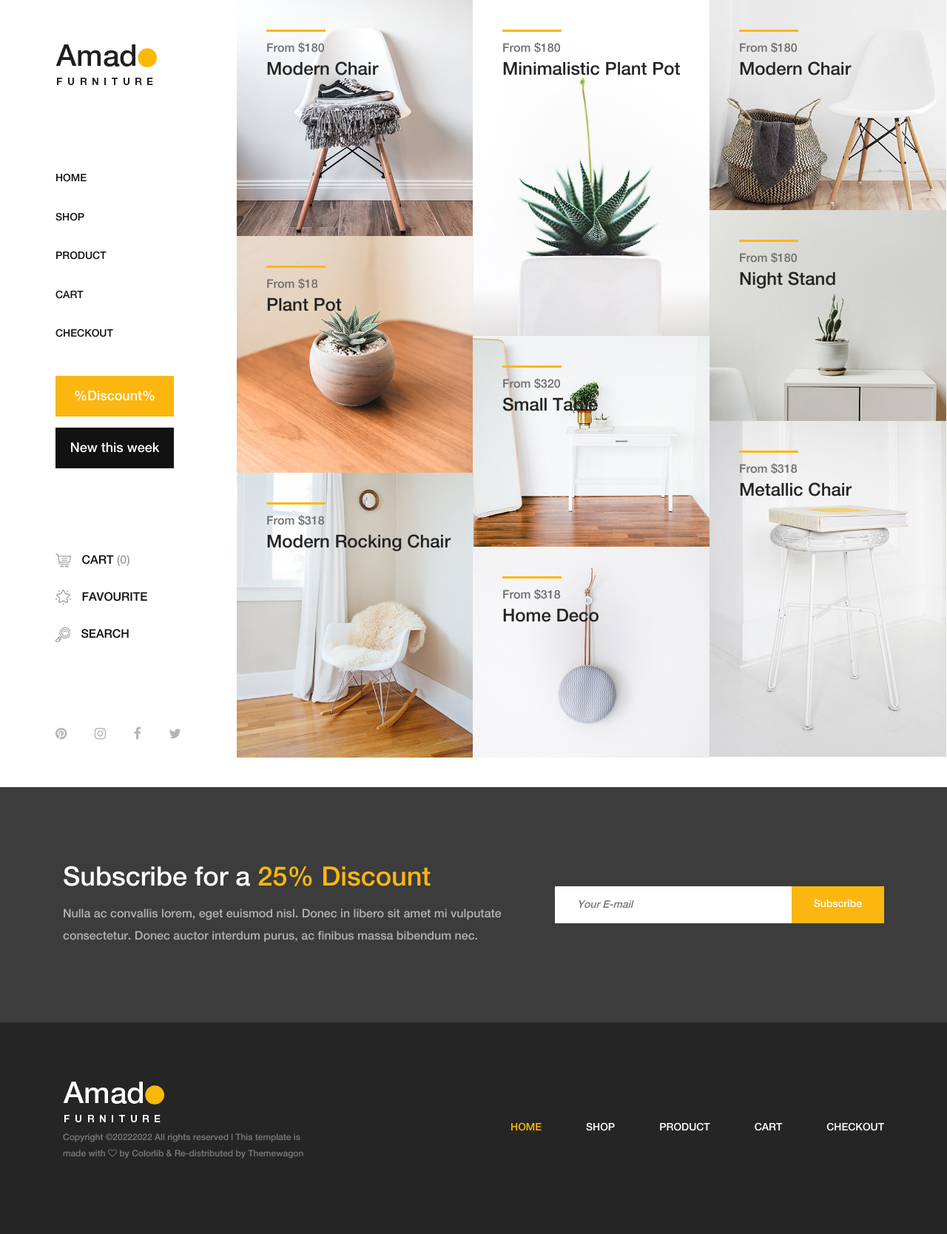
After one commit to zhinkina-katerina/online_shop, a Django app: template templates/index.html in a window 1280 px wide. The commit adds this page. Shown: the whole page at 74% size. Run offline with Django 3.2, Linux system fonts and the light colour scheme; the template is opened without the code that fills it, so the values that code supplies are empty; style sheets or scripts are compiled from the project's sources; some libraries are stand-ins or nearby versions.

Commit message:
feat(template): add index template (example) - add index.html (example) - add view with future categories - edit sidebar   - add "active" for index href in list hrefs

```diff
--- a/templates/base/sidebar.html
+++ b/templates/base/sidebar.html
@@ -1,4 +1,5 @@
 {% url 'products:product_list' as  product_list_url%}
+{% url 'index' as  index_url%}
 
 
 {% load static %}
@@ -30,7 +31,7 @@
             <!-- Amado Nav -->
             <nav class="amado-nav">
                 <ul>
-                    <li><a href="index.html">Home</a></li>
+                    <li {% if request.path == index_url %}class="active"{% endif %}><a href={{ index_url }}>Home</a></li>
                     <li {% if request.path == product_list_url %}class="active"{% endif %}><a href={{ product_list_url }}>Shop</a></li>
                     <li><a href="product-details.html">Product</a></li>
                     <li><a href="cart.html">Cart</a></li>
--- /dev/null
+++ b/templates/index.html
@@ -0,0 +1,126 @@
+{% extends 'base.html' %}
+{% load static %}
+
+{%  block content %}
+<div class="products-catagories-area clearfix">
+            <div class="amado-pro-catagory clearfix" style="position: relative; height: 1689.87px;">
+
+                <!-- Single Catagory -->
+                <div class="single-products-catagory clearfix" style="position: absolute; left: 0%; top: 0px;">
+                    <a href="shop.html">
+                        <img src="{%  static 'img/bg-img/1.jpg' %}" alt="">
+                        <!-- Hover Content -->
+                        <div class="hover-content">
+                            <div class="line"></div>
+                            <p>From $180</p>
+                            <h4>Modern Chair</h4>
+                        </div>
+                    </a>
+                </div>
+
+                <!-- Single Catagory -->
+                <div class="single-products-catagory clearfix" style="position: absolute; left: 33.2912%; top: 0px;">
+                    <a href="shop.html">
+                        <img src="{%  static 'img/bg-img/2.jpg' %}" alt="">
+                        <!-- Hover Content -->
+                        <div class="hover-content">
+                            <div class="line"></div>
+                            <p>From $180</p>
+                            <h4>Minimalistic Plant Pot</h4>
+                        </div>
+                    </a>
+                </div>
+
+                <!-- Single Catagory -->
+                <div class="single-products-catagory clearfix" style="position: absolute; left: 66.6456%; top: 0px;">
+                    <a href="shop.html">
+                        <img src="{%  static 'img/bg-img/3.jpg' %}" alt="">
+                        <!-- Hover Content -->
+                        <div class="hover-content">
+                            <div class="line"></div>
+                            <p>From $180</p>
+                            <h4>Modern Chair</h4>
+                        </div>
+                    </a>
+                </div>
+
+                <!-- Single Catagory -->
+                <div class="single-products-catagory clearfix" style="position: absolute; left: 66.6456%; top: 469px;">
+                    <a href="shop.html">
+                        <img src="{%  static 'img/bg-img/4.jpg' %}" alt="">
+                        <!-- Hover Content -->
+                        <div class="hover-content">
+                            <div class="line"></div>
+                            <p>From $180</p>
+                            <h4>Night Stand</h4>
+                        </div>
+                    </a>
+                </div>
+
+                <!-- Single Catagory -->
+                <div class="single-products-catagory clearfix" style="position: absolute; left: 0%; top: 527px;">
+                    <a href="shop.html">
+                        <img src="{%  static 'img/bg-img/5.jpg' %}" alt="">
+                        <!-- Hover Content -->
+                        <div class="hover-content">
+                            <div class="line"></div>
+                            <p>From $18</p>
+                            <h4>Plant Pot</h4>
+                        </div>
+                    </a>
+                </div>
+
+                <!-- Single Catagory -->
+                <div class="single-products-catagory clearfix" style="position: absolute; left: 33.2912%; top: 749px;">
+                    <a href="shop.html">
+                        <img src="{%  static 'img/bg-img/6.jpg' %}" alt="">
+                        <!-- Hover Content -->
+                        <div class="hover-content">
+                            <div class="line"></div>
+                            <p>From $320</p>
+                            <h4>Small Table</h4>
+                        </div>
+                    </a>
+                </div>
+
+                <!-- Single Catagory -->
+                <div class="single-products-catagory clearfix" style="position: absolute; left: 66.6456%; top: 938px;">
+                    <a href="shop.html">
+                        <img src="{%  static 'img/bg-img/7.jpg' %}" alt="">
+                        <!-- Hover Content -->
+                        <div class="hover-content">
+                            <div class="line"></div>
+                            <p>From $318</p>
+                            <h4>Metallic Chair</h4>
+                        </div>
+                    </a>
+                </div>
+
+                <!-- Single Catagory -->
+                <div class="single-products-catagory clearfix" style="position: absolute; left: 0%; top: 1055px;">
+                    <a href="shop.html">
+                        <img src="{%  static 'img/bg-img/8.jpg' %}" alt="">
+                        <!-- Hover Content -->
+                        <div class="hover-content">
+                            <div class="line"></div>
+                            <p>From $318</p>
+                            <h4>Modern Rocking Chair</h4>
+                        </div>
+                    </a>
+                </div>
+
+                <!-- Single Catagory -->
+                <div class="single-products-catagory clearfix" style="position: absolute; left: 33.2912%; top: 1219px;">
+                    <a href="shop.html">
+                        <img src="{%  static 'img/bg-img/9.jpg' %}" alt="">
+                        <!-- Hover Content -->
+                        <div class="hover-content">
+                            <div class="line"></div>
+                            <p>From $318</p>
+                            <h4>Home Deco</h4>
+                        </div>
+                    </a>
+                </div>
+            </div>
+        </div>
+{% endblock %}
```
Also changed, not shown: products/views.py (+9 -0 lines).
